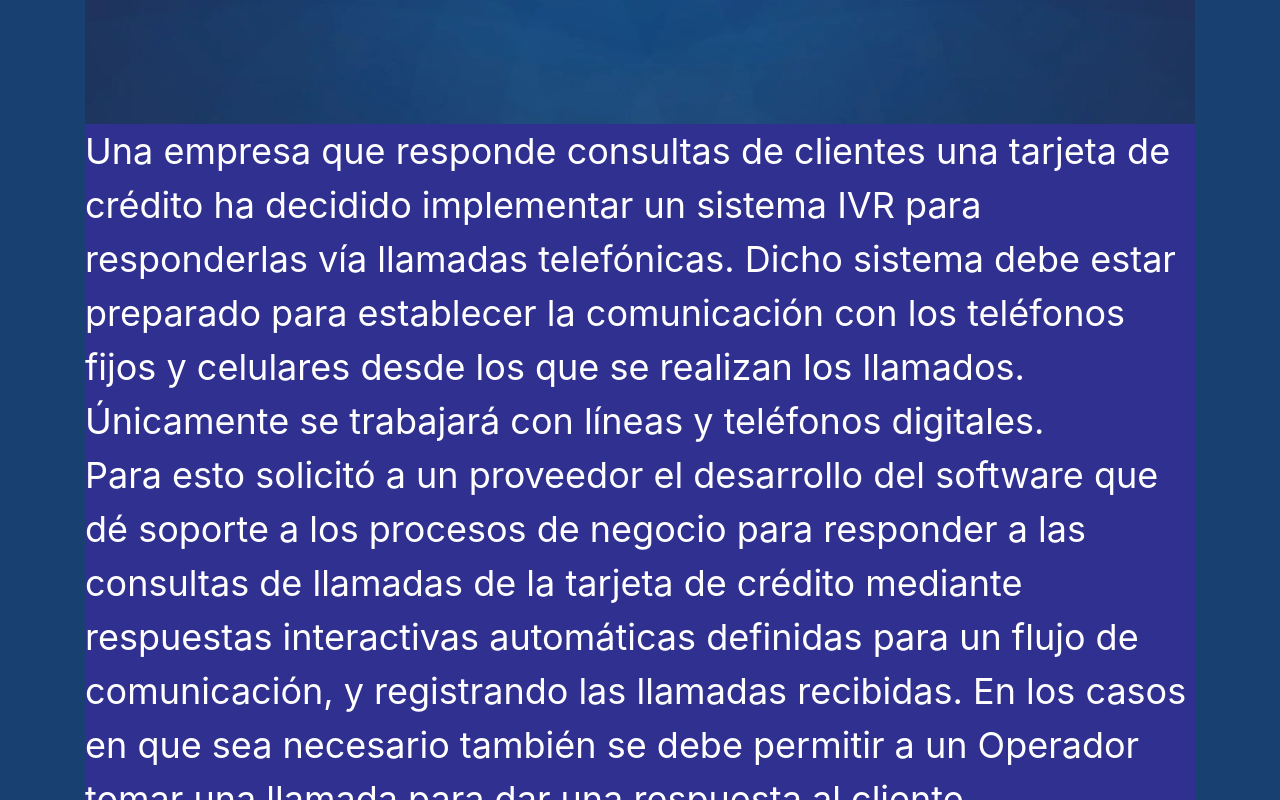
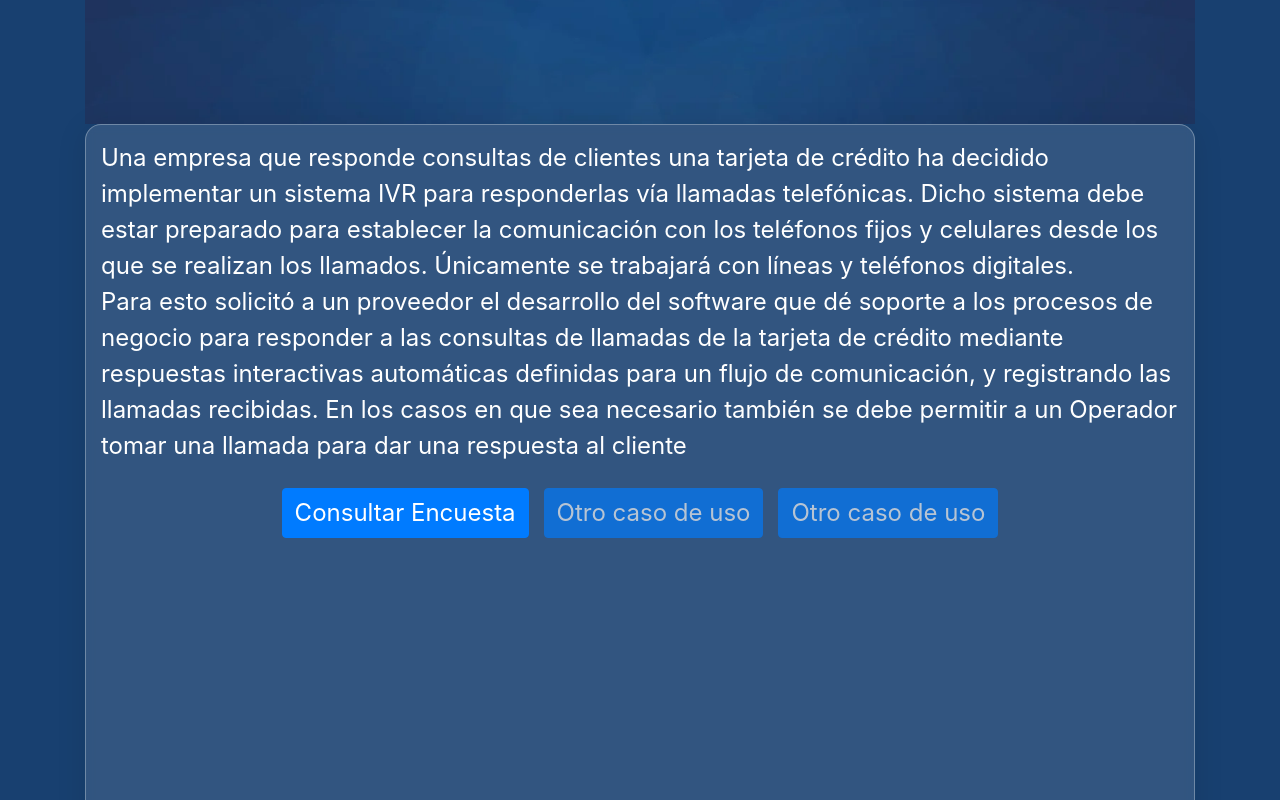
Before and after one commit to aloide/dsi2023frontend, a React (Vite) app: page / in a window 1280 px wide. Shown: the part 540-1340 px from the top of the page. Built offline with nearby package versions, Linux system fonts and the light colour scheme.

Commit message:
fix: estilos de datos de llamada y llamada con escuestas

```diff
--- a/src/Hooks/UseDatosLlamada.jsx
+++ b/src/Hooks/UseDatosLlamada.jsx
@@ -1,3 +1,4 @@
+/* eslint-disable react/prop-types */
 import "./UseDatosLlamada.css";
 
 const tbdoyDatosEncuesta = (datosLlamada) => {
@@ -18,8 +19,9 @@ const tbdoyDatosEncuesta = (datosLlamada) => {
 };
 
 const UseDatosLlamada = (props) => {
-  const {cliente, estadoActual, duracion, descEncuesta, respuesta} = props.llamada;
   if (!props && !props.llamada) return <></>;
+
+  const {cliente, estadoActual, duracion, descEncuesta} = props.llamada;
 
 
   return (
--- a/src/Pages/ConsultarEncuesta.css
+++ b/src/Pages/ConsultarEncuesta.css
@@ -1,5 +1,12 @@
 .form-principal{
-    background-color: antiquewhite;
+    background-color: rgba(255, 255, 255, 0.703);
     margin: 20px;
-    padding: 10px
+    padding: 10px;
+    border-radius: 15px;
+    border: 1px solid rgb(0, 0, 0);
+    box-shadow: rgba(0, 0, 0, 0.35) 0px 5px 15px;
 }
+
+label{
+    font-weight: bold;
+}
--- a/src/Pages/ConsultarEncuesta.jsx
+++ b/src/Pages/ConsultarEncuesta.jsx
@@ -21,7 +21,7 @@ const ConsultarEncuesta = () => {
         <DatePicker dateFormat={"dd/MM/yyyy"} selected={endDate} onChange={(date) => setEndDate(date)} />
         </label>
 
-        <button>Buscar llamadas</button>
+        <button className="btn btn-primary">Buscar llamadas</button>
 
         <LlamadasConEncuestas />
 
--- a/src/components/LlamadasConEncuestas/LlamadasConEncuestas.jsx
+++ b/src/components/LlamadasConEncuestas/LlamadasConEncuestas.jsx
@@ -43,7 +43,7 @@ const LlamadasConEncuestas = () => {
           <td> {ll.descripcionOperador}</td>
           <td> {ll.duracion}</td>
           <td>
-            <button onClick={() => obtenerDatosLlamadas(ll.llamadaId)}>
+            <button className="btn btn-primary" onClick={() => obtenerDatosLlamadas(ll.llamadaId)}>
               Seleccionar
             </button>
           </td>
--- a/src/components/Parallax/Parallax.css
+++ b/src/components/Parallax/Parallax.css
@@ -19,9 +19,17 @@
 
 .parallax-body{
     height:1000px;
-    background-color:rgba(76, 31, 181, 0.483);
-    font-size:36px;
+    font-size:24px;
     color: white;
+
+    padding: 15px;
+    background: rgba(255, 255, 255, 0.115);
+    border-radius: 16px;
+    box-shadow: 0 4px 30px rgba(0, 0, 0, 0.1);
+    backdrop-filter: blur(5px);
+    -webkit-backdrop-filter: blur(5px);
+    border: 1px solid rgba(255, 255, 255, 0.3);
+
 }
 
 .parallax-header{
```
